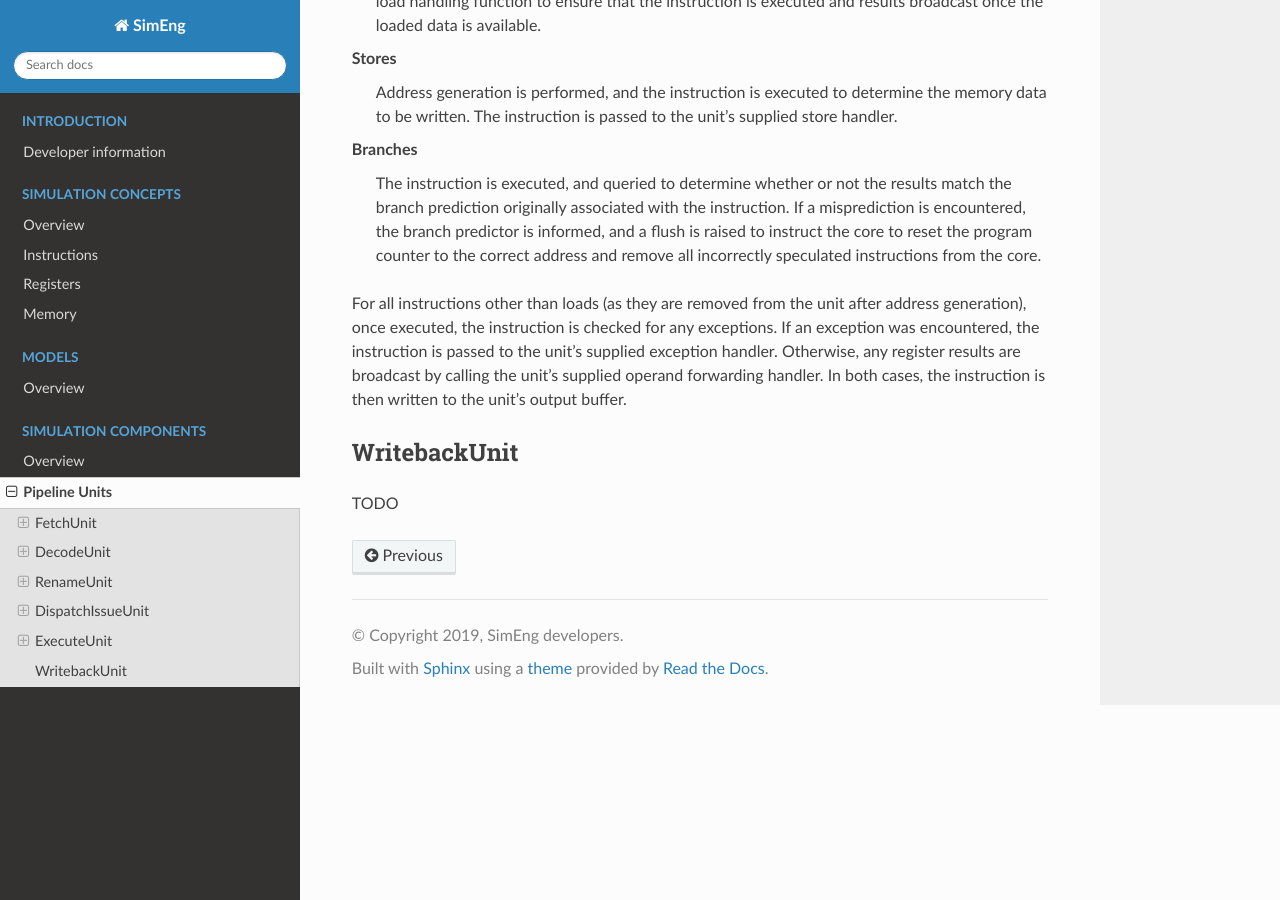
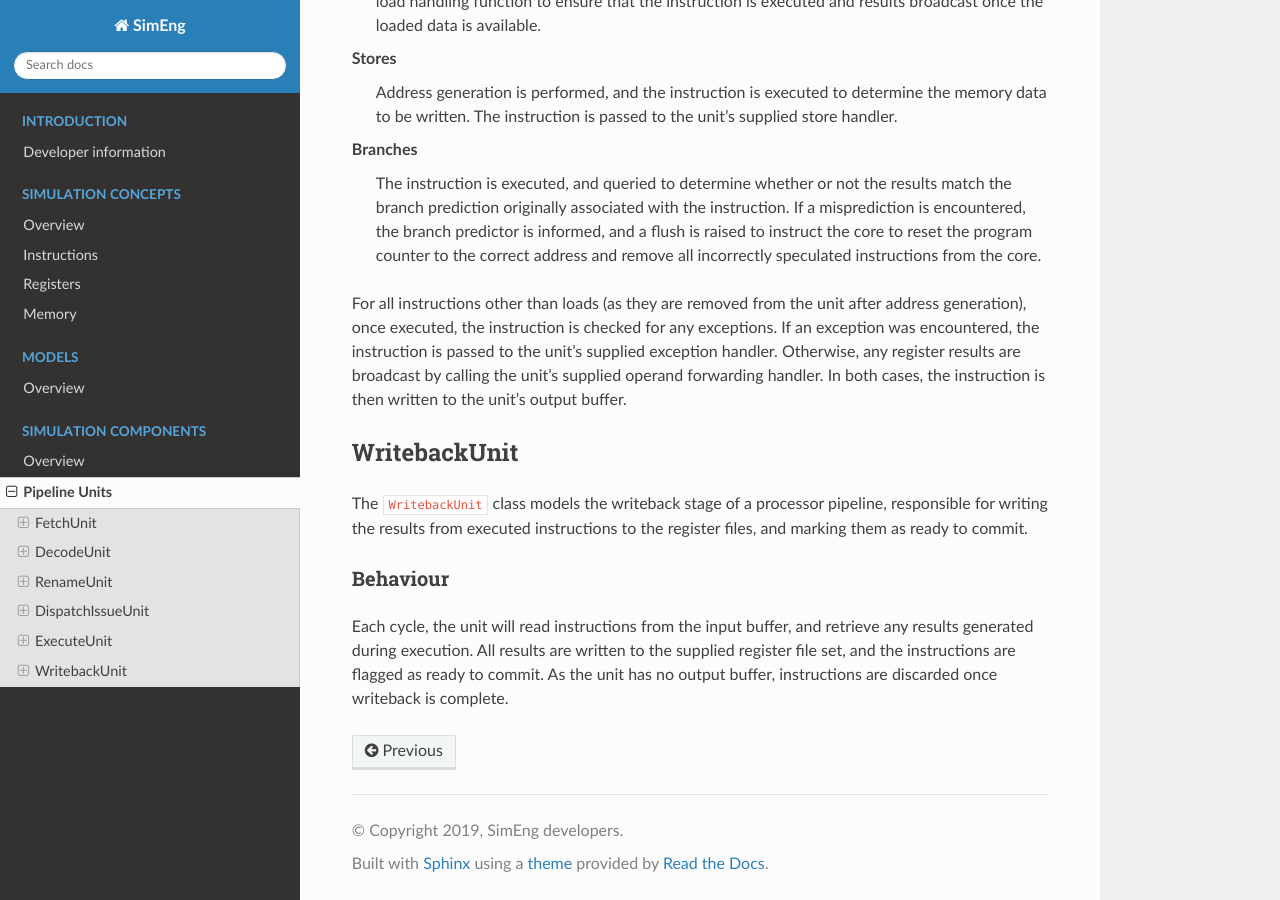
Before and after one commit to UoB-HPC/SimEng, a Sphinx documentation site: the page built from docs/sphinx/pipeline/units.rst, in a window 1280 px wide and 900 px high, scrolled down 5475 px. Built offline with Sphinx 7.4.7 and the Read the Docs theme 2.0.0, drawn with Linux system fonts in a browser that asks for light colours.

Commit message:
Adds WritebackUnit documentation

```diff
--- a/docs/sphinx/pipeline/units.rst
+++ b/docs/sphinx/pipeline/units.rst
@@ -162,4 +162,9 @@ For all instructions other than loads (as they are removed from the unit after a
 WritebackUnit
 -------------
 
-TODO
+The ``WritebackUnit`` class models the writeback stage of a processor pipeline, responsible for writing the results from executed instructions to the register files, and marking them as ready to commit.
+
+Behaviour
+*********
+
+Each cycle, the unit will read instructions from the input buffer, and retrieve any results generated during execution. All results are written to the supplied register file set, and the instructions are flagged as ready to commit. As the unit has no output buffer, instructions are discarded once writeback is complete.
```
